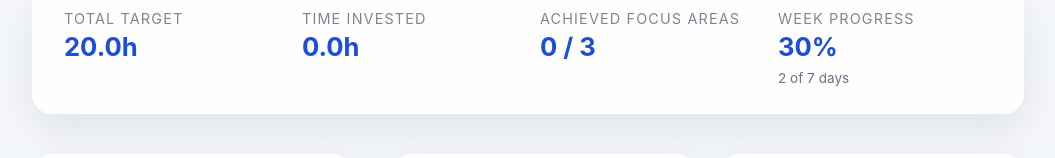
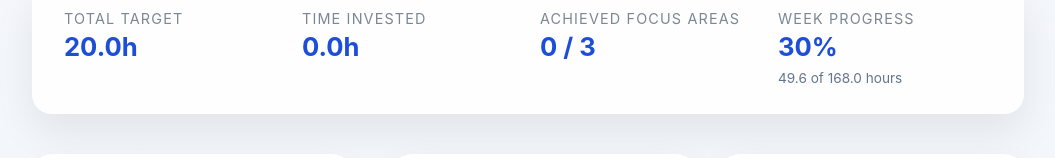
Before and after one commit to LostCanadian/Weeker, a React (Vite) app: page / in a window 1280 px wide. Shown: the part 341-499 px from the top of the page, without its empty margins (112-1167 px from the left). Built offline with nearby package versions, Linux system fonts and the light colour scheme.

Commit message:
Show weekly progress hours

```diff
--- a/src/App.tsx
+++ b/src/App.tsx
@@ -68,7 +68,7 @@ const STORAGE_NAMESPACE = (() => {
 const STORAGE_KEY = `weeker:${STORAGE_NAMESPACE}:weeks:v${STORAGE_SCHEMA_VERSION}`;
 const LEGACY_STORAGE_KEYS = ['weeker:weeks:v1'];
 const APP_VERSION = import.meta.env.VITE_APP_VERSION ?? '0.0.0';
-const DAY_LENGTH_MS = 24 * 60 * 60 * 1000;
+const HOUR_LENGTH_MS = 60 * 60 * 1000;
 
 const cloneFocusItems = (items: FocusItem[]): FocusItem[] =>
   items.map((item) => ({ ...item }));
@@ -231,26 +231,10 @@ const clampToWeek = (start: Date, value: number): number => {
   );
 };
 
-const getElapsedWeekDays = (start: Date, today: Date): number => {
+const getElapsedWeekHours = (start: Date, today: Date): number => {
   const normalizedStart = normalizeToStartOfDay(start);
-  const weekStartUtc = Date.UTC(
-    normalizedStart.getFullYear(),
-    normalizedStart.getMonth(),
-    normalizedStart.getDate(),
-  );
-  const nextWeekUtc = Date.UTC(
-    normalizedStart.getFullYear(),
-    normalizedStart.getMonth(),
-    normalizedStart.getDate() + 7,
-  );
-  const todayUtc = Date.UTC(
-    today.getFullYear(),
-    today.getMonth(),
-    today.getDate(),
-  );
-
-  const clampedUtc = Math.min(Math.max(todayUtc, weekStartUtc), nextWeekUtc);
-  return Math.floor((clampedUtc - weekStartUtc) / DAY_LENGTH_MS);
+  const clampedNow = clampToWeek(normalizedStart, today.getTime());
+  return (clampedNow - normalizedStart.getTime()) / HOUR_LENGTH_MS;
 };
 
 const formatWeekKey = (date: Date): string => {
@@ -472,16 +456,17 @@ function App() {
     return 100;
   }, [isCurrentWeek, selectedWeekStart, today]);
 
-  const daysCompletedLabel = useMemo(() => {
+  const hoursCompletedLabel = useMemo(() => {
     if (!isCurrentWeek) {
       return selectedWeekStart.getTime() > today.getTime()
         ? 'Week not started'
         : 'Week complete';
     }
 
-    const elapsedDays = getElapsedWeekDays(selectedWeekStart, today);
+    const elapsedHours = getElapsedWeekHours(selectedWeekStart, today);
+    const weekDurationHours = getWeekDurationMs(selectedWeekStart) / HOUR_LENGTH_MS;
 
-    return `${elapsedDays} of 7 days`;
+    return `${elapsedHours.toFixed(1)} of ${weekDurationHours.toFixed(1)} hours`;
   }, [isCurrentWeek, selectedWeekStart, today]);
 
   const currentDayLabel = useMemo(() => {
@@ -778,7 +763,7 @@ function App() {
         <div>
           <span className="summary__label">Week progress</span>
           <strong>{weekProgressPercent.toFixed(0)}%</strong>
-          <span className="summary__hint">{daysCompletedLabel}</span>
+          <span className="summary__hint">{hoursCompletedLabel}</span>
         </div>
       </section>
 
```
